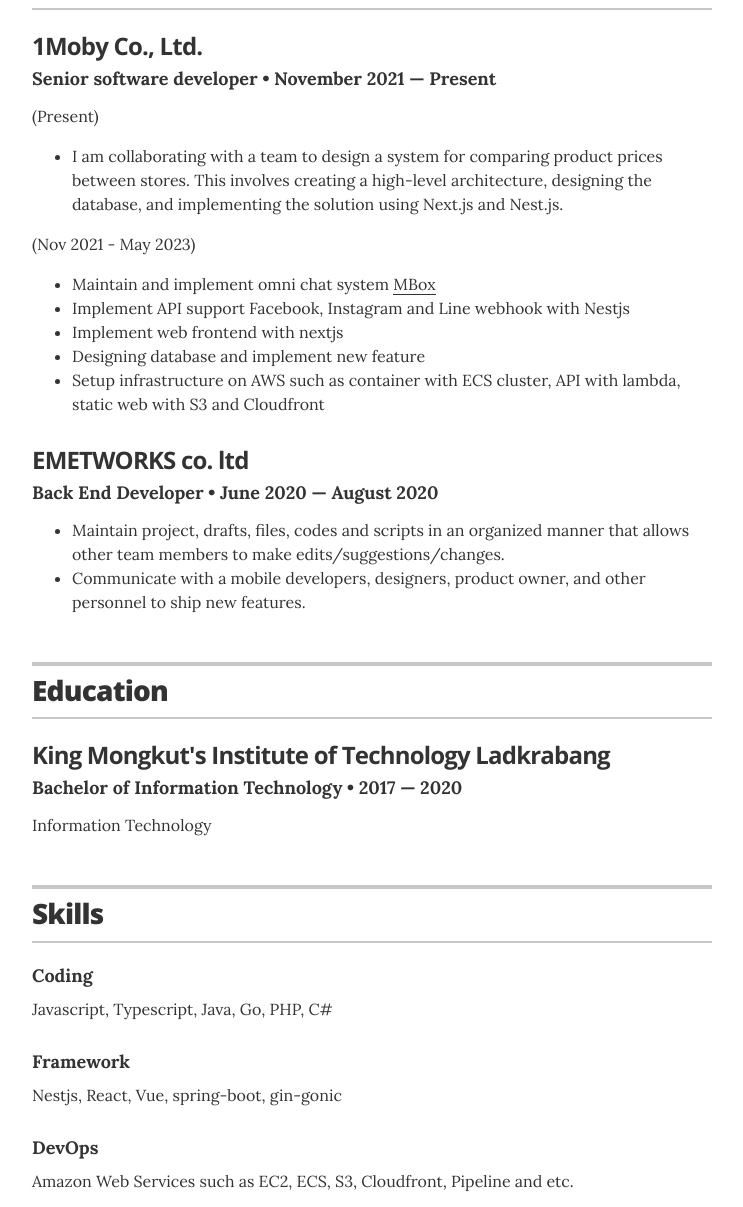
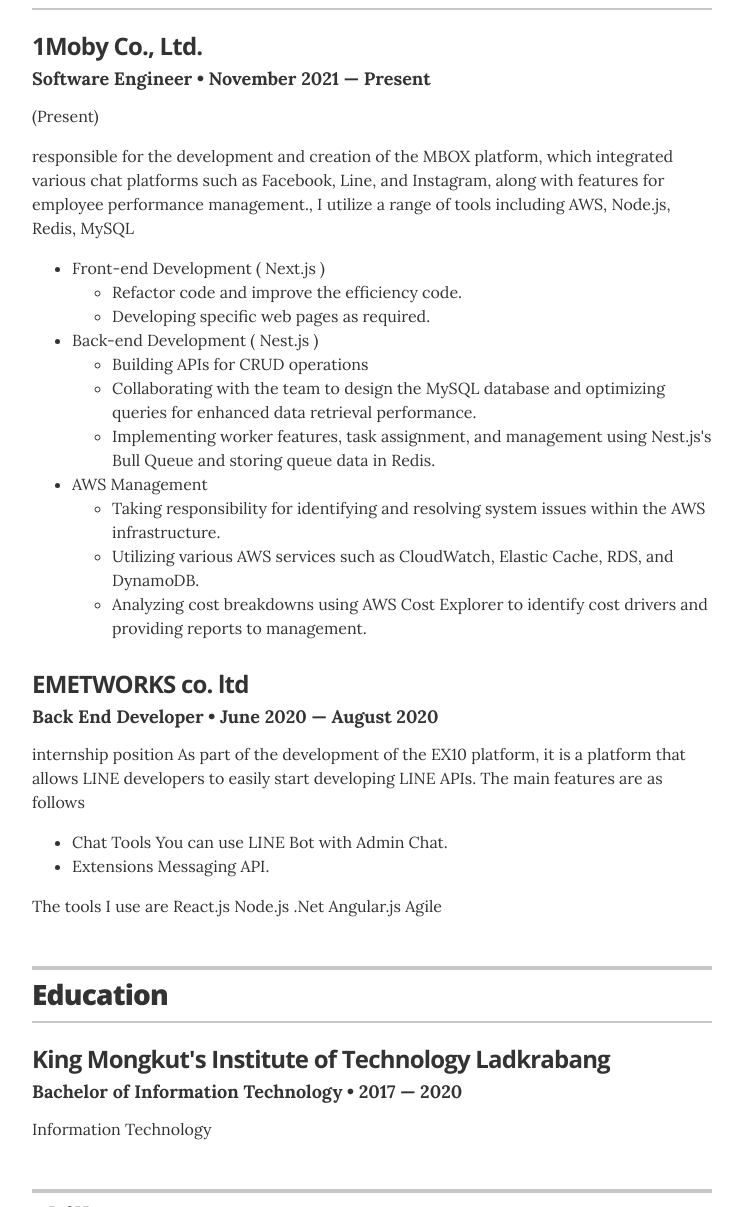
Before and after one commit to Narongded/resume, a Jekyll site: the page built from index.html, in a window 1280 px wide and 1400 px high, scrolled down 298 px. Shown: the part 193-1400 px from the top of the window, without its empty margins (268-1011 px from the left). Built offline with Jekyll 4.4.1, drawn with Linux system fonts in a browser that asks for light colours.

Commit message:
update experience

```diff
--- a/_data/experience.yml
+++ b/_data/experience.yml
@@ -1,10 +1,80 @@
 # Jobs
 - company: 1Moby Co., Ltd.
-  position: Senior software developer
+  position: Software Engineer
   duration: November 2021 &mdash; Present
-  summary: <p>(Present)<p/> <ul class="resume-item-list"> <li>I am collaborating with a team to design a system for comparing product prices between stores. This involves creating a high-level architecture, designing the database, and implementing the solution using Next.js and Nest.js.</li> </ul> <p>(Nov 2021 - May 2023)</p> <ul class="resume-item-list"> <li> Maintain and implement omni chat system <a href="https://www.1moby.com/our-technology/mbox/" target="_blank" >MBox</a > </li> <li> Implement API support Facebook, Instagram and Line webhook with Nestjs </li> <li>Implement web frontend with nextjs</li> <li>Designing database and implement new feature</li> <li> Setup infrastructure on AWS such as container with ECS cluster, API with lambda, static web with S3 and Cloudfront </li> </ul>
+  summary:
+    <p>(Present)<p/>
+    <p>
+    responsible for the development and creation of the MBOX platform, which integrated
+    various chat platforms such as Facebook, Line, and Instagram, along with features for
+    employee performance management., I utilize a range of tools including AWS, Node.js,
+    Redis, MySQL<p/>
+    <ul class="resume-item-list">
+    <li>
+    Front-end Development ( Next.js )
+    <ul class="resume-item-list">
+    <li>
+    Refactor code and improve the efficiency code.
+    </li>
+    <li>
+    Developing specific web pages as required.
+    </li>
+    </ul>
+    </li>
+    <li>
+    Back-end Development ( Nest.js )
+    <ul class="resume-item-list">
+    <li>
+    Building APIs for CRUD operations
+    </li>
+    <li>
+    Collaborating with the team to design the MySQL database and optimizing queries
+    for enhanced data retrieval performance.
+    </li>
+    <li>
+    Implementing worker features, task assignment, and management using Nest.js's
+    Bull Queue and storing queue data in Redis.
+    </li>
+    </ul>
+    </li>
+    <li>
+    AWS Management
+    <ul class="resume-item-list">
+    <li>
+    Taking responsibility for identifying and resolving system issues within the AWS
+    infrastructure.
+    </li>
+    <li>
+    Utilizing various AWS services such as CloudWatch, Elastic Cache, RDS, and
+    DynamoDB.
+    </li>
+    <li>
+    Analyzing cost breakdowns using AWS Cost Explorer to identify cost drivers and
+    providing reports to management.
+    </li>
+    </ul>
+    </li>
+    </ul>
+    # <p>(Nov 2021 - May 2023)</p>
 
 - company: EMETWORKS co. ltd
   position: Back End Developer
   duration: June 2020 &mdash; August 2020
-  summary: <ul class="resume-item-list"><li>Maintain project, drafts, files, codes and scripts in an organized manner that allows other team members to make edits/suggestions/changes.</li><li>Communicate with a mobile developers, designers, product owner, and other personnel to ship new features.</li></ul>
+  summary:
+    <p>
+    internship position As part of the development of the EX10 platform, it is a platform that
+    allows LINE developers to easily start developing LINE APIs. The main features are as
+    follows
+    <p/>
+    <ul class="resume-item-list">
+    <li>
+    Chat Tools You can use LINE Bot with Admin Chat.
+    </li>
+    <li>
+    Extensions Messaging API.
+    </li>
+    </ul>
+    <p>
+    The tools I use are React.js Node.js .Net Angular.js Agile
+    <p/>
+    # <p>(Nov 2021 - May 2023)</p>
```
